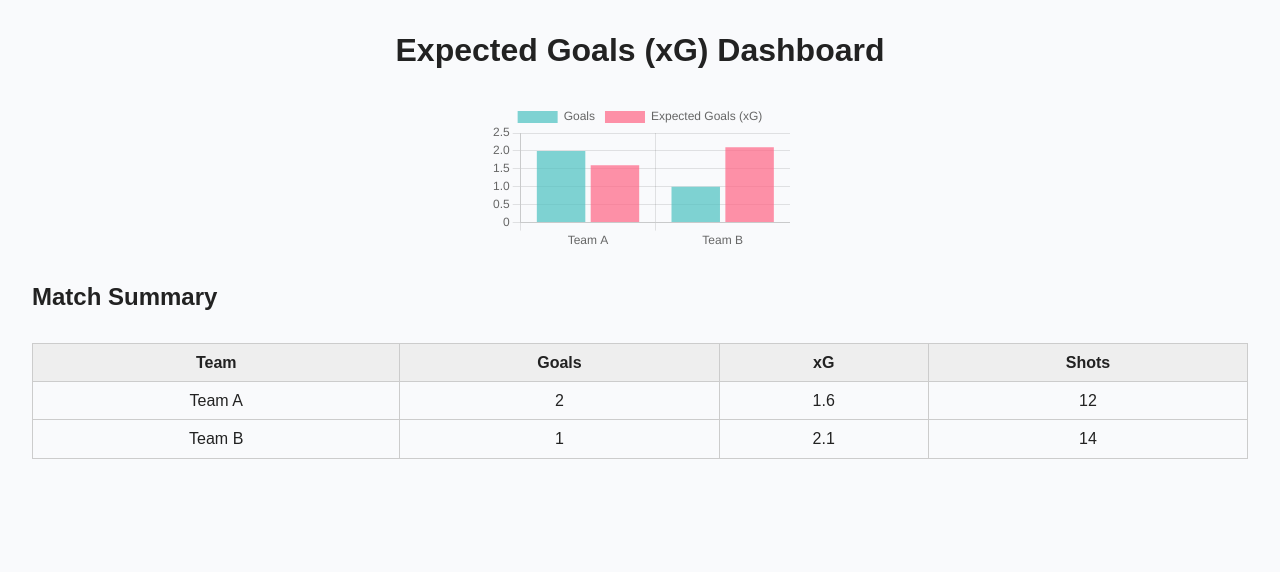
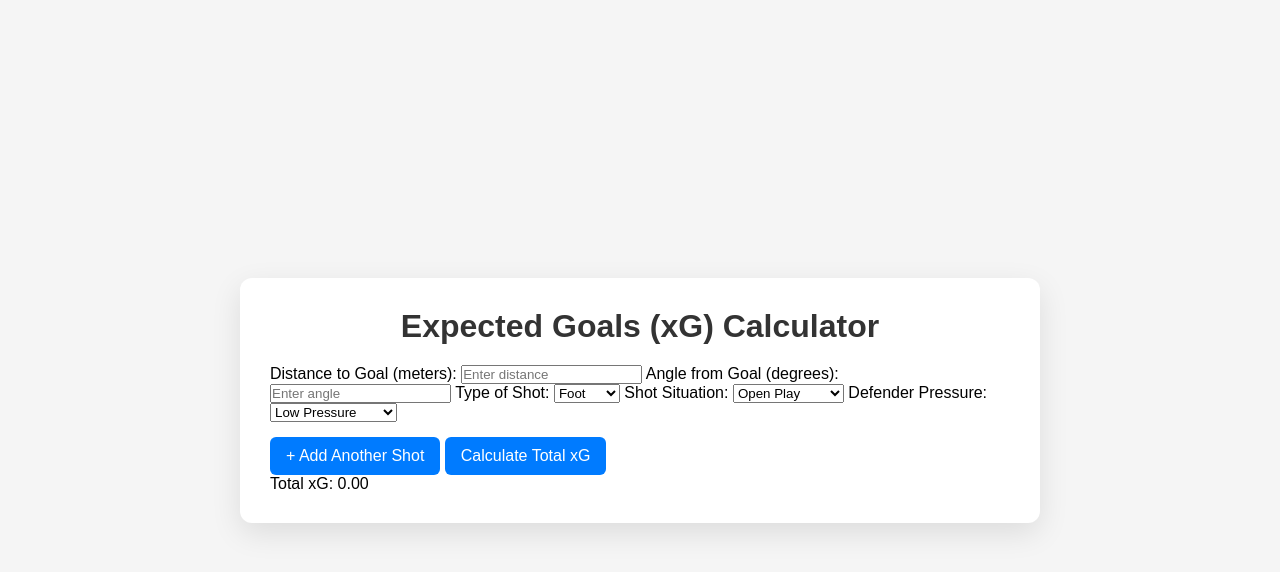
Before and after one commit to athulramanan12-glitch/Football, a plain HTML site: page index.html in a window 1280 px wide. Drawn offline with nearby package versions, Linux system fonts and the light colour scheme.

Commit message:
Update index.html

```diff
--- a/index.html
+++ b/index.html
@@ -1,86 +1,53 @@
 <!DOCTYPE html>
 <html lang="en">
 <head>
-  <meta charset="UTF-8" />
-  <meta name="viewport" content="width=device-width, initial-scale=1.0" />
-  <title>xG Dashboard</title>
-  <script src="https://cdn.jsdelivr.net/npm/chart.js"></script>
-  <style>
-    body {
-      font-family: Arial, sans-serif;
-      margin: 2rem;
-      background: #f9fafc;
-      color: #222;
-    }
-    h1 { text-align: center; }
-    canvas { max-width: 800px; margin: 2rem auto; display: block; }
-    table {
-      width: 100%; border-collapse: collapse; margin-top: 2rem;
-    }
-    th, td {
-      border: 1px solid #ccc; padding: 0.6rem; text-align: center;
-    }
-    th { background: #eee; }
-  </style>
+  <meta charset="UTF-8">
+  <meta name="viewport" content="width=device-width, initial-scale=1.0">
+  <title>xG Calculator</title>
+  <link rel="stylesheet" href="style.css">
 </head>
 <body>
-  <h1>Expected Goals (xG) Dashboard</h1>
+  <div class="container">
+    <h1>Expected Goals (xG) Calculator</h1>
 
-  <!-- Chart -->
-  <canvas id="xgChart"></canvas>
+    <div id="shotInputs">
+      <div class="shot-input">
+        <label>Distance to Goal (meters):</label>
+        <input type="number" class="distance" placeholder="Enter distance" step="0.1" required>
 
-  <!-- Table -->
-  <h2>Match Summary</h2>
-  <table>
-    <thead>
-      <tr>
-        <th>Team</th>
-        <th>Goals</th>
-        <th>xG</th>
-        <th>Shots</th>
-      </tr>
-    </thead>
-    <tbody>
-      <tr>
-        <td>Team A</td>
-        <td>2</td>
-        <td>1.6</td>
-        <td>12</td>
-      </tr>
-      <tr>
-        <td>Team B</td>
-        <td>1</td>
-        <td>2.1</td>
-        <td>14</td>
-      </tr>
-    </tbody>
-  </table>
+        <label>Angle from Goal (degrees):</label>
+        <input type="number" class="angle" placeholder="Enter angle" step="1" max="180" required>
 
-  <script>
-    const ctx = document.getElementById('xgChart');
-    new Chart(ctx, {
-      type: 'bar',
-      data: {
-        labels: ['Team A', 'Team B'],
-        datasets: [
-          {
-            label: 'Goals',
-            data: [2, 1],
-            backgroundColor: 'rgba(75, 192, 192, 0.7)'
-          },
-          {
-            label: 'Expected Goals (xG)',
-            data: [1.6, 2.1],
-            backgroundColor: 'rgba(255, 99, 132, 0.7)'
-          }
-        ]
-      },
-      options: {
-        responsive: true,
-        plugins: { legend: { position: 'top' } },
-        scales: { y: { beginAtZero: true } }
-      }
-    });
-  </script>
+        <label>Type of Shot:</label>
+        <select class="shotType">
+          <option value="foot">Foot</option>
+          <option value="head">Header</option>
+        </select>
+
+        <label>Shot Situation:</label>
+        <select class="situation">
+          <option value="openPlay">Open Play</option>
+          <option value="setPiece">Set Piece</option>
+          <option value="counterAttack">Counter Attack</option>
+        </select>
+
+        <label>Defender Pressure:</label>
+        <select class="pressure">
+          <option value="low">Low Pressure</option>
+          <option value="medium">Medium Pressure</option>
+          <option value="high">High Pressure</option>
+        </select>
+      </div>
+    </div>
+
+    <button type="button" onclick="addShot()">+ Add Another Shot</button>
+    <button type="button" onclick="calculateTotalXG()">Calculate Total xG</button>
+
+    <div id="result">
+      Total xG: <span id="total-xg-result">0.00</span>
+    </div>
+  </div>
+
+  <script src="script.js"></script>
 </body>
 </html>
```
